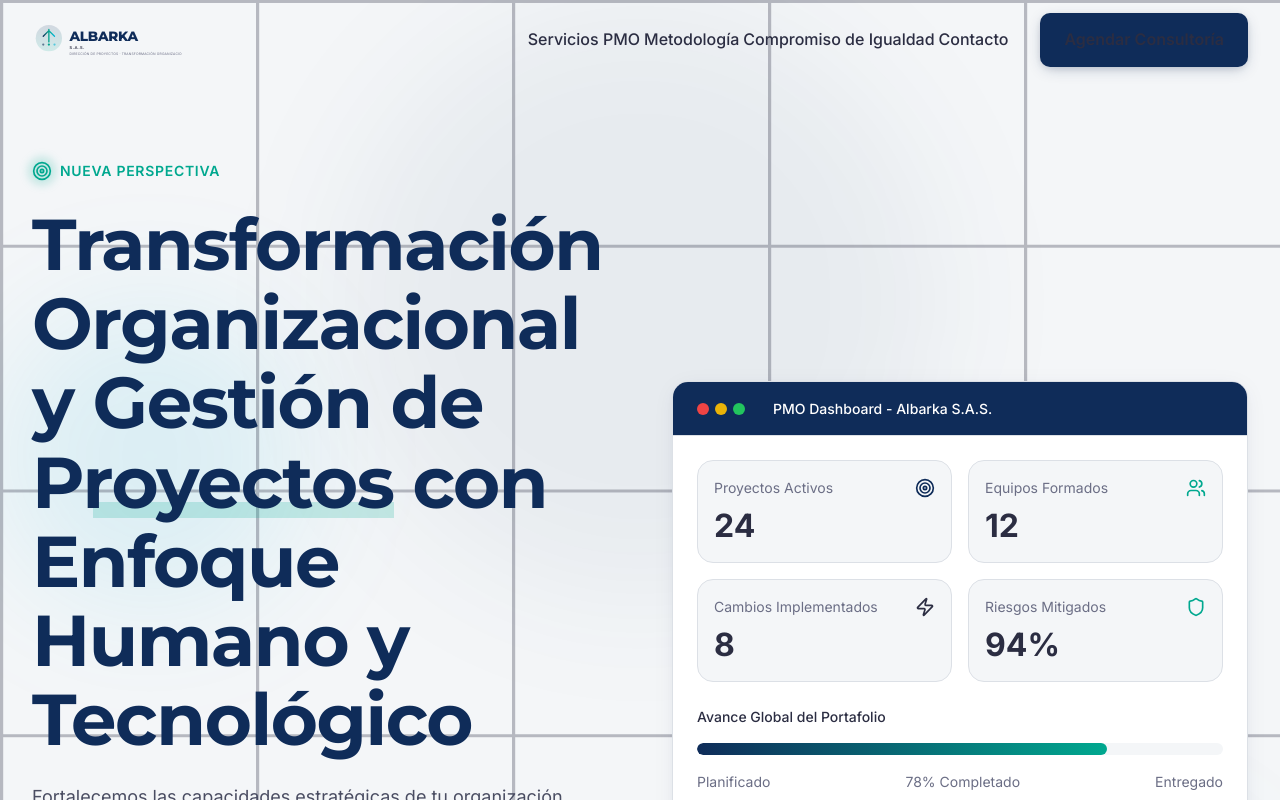
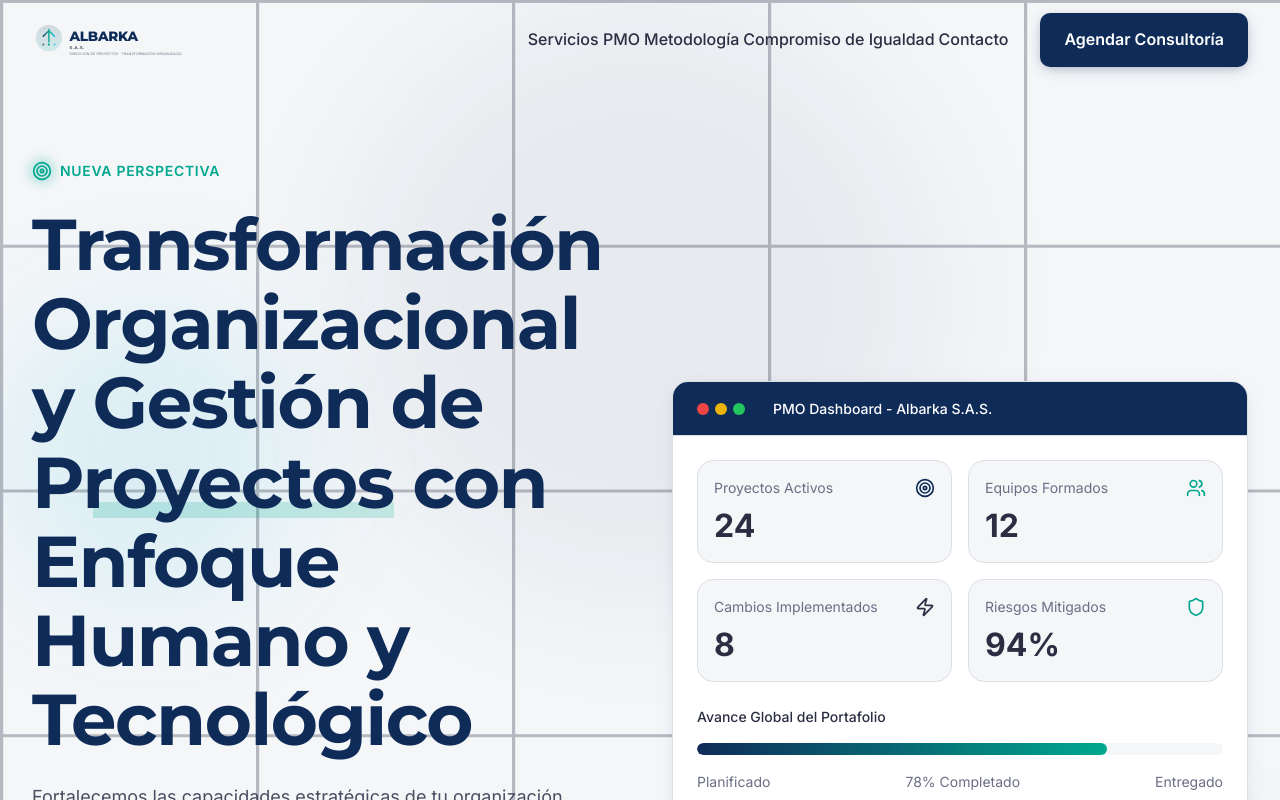
Before and after one commit to mauriciop-dev/albarka, a Next.js app: page / in a window 1280 px wide. Shown: the top 800 px of the page. Built offline with nearby package versions, Linux system fonts and the light colour scheme.

Commit message:
Fix: Force white text on primary buttons with CSS !important and inline styles as fallback

```diff
--- a/app/globals.css
+++ b/app/globals.css
@@ -41,7 +41,14 @@
   }
 
   .btn-primary {
-    @apply btn bg-primary text-primary-foreground hover:bg-primary-dark focus-visible:ring-primary shadow-btn-primary;
+    @apply btn bg-primary hover:bg-primary-dark focus-visible:ring-primary shadow-btn-primary;
+    color: #FFFFFF !important;
+  }
+
+  .btn-primary:hover,
+  .btn-primary:focus,
+  .btn-primary:active {
+    color: #FFFFFF !important;
   }
 
   .btn-secondary {
--- a/components/ui/Button.tsx
+++ b/components/ui/Button.tsx
@@ -26,6 +26,13 @@ const Button = forwardRef<HTMLButtonElement | HTMLAnchorElement, ButtonProps>(
       secondary: 'bg-secondary text-white hover:bg-secondary-dark focus-visible:ring-secondary shadow-btn-secondary',
       outline: 'border-2 border-primary text-primary hover:bg-primary hover:text-white focus-visible:ring-primary bg-transparent',
       ghost: 'text-primary hover:bg-primary/10 focus-visible:ring-primary bg-transparent',
+    };
+
+    const variantStyles = {
+      primary: { color: '#FFFFFF' },
+      secondary: { color: '#FFFFFF' },
+      outline: {},
+      ghost: {},
     };
 
     const sizes = {
@@ -57,6 +64,7 @@ const Button = forwardRef<HTMLButtonElement | HTMLAnchorElement, ButtonProps>(
           className: mergedClassName,
           ariaDisabled: isDisabled ? true : undefined,
           tabIndex: isDisabled ? -1 : undefined,
+          style: { ...childProps.style, ...variantStyles[variant] },
           ...anchorProps,
           ...childProps,
         };
@@ -72,6 +80,7 @@ const Button = forwardRef<HTMLButtonElement | HTMLAnchorElement, ButtonProps>(
           className={combinedClassName}
           aria-disabled={isDisabled ? true : undefined}
           tabIndex={isDisabled ? -1 : undefined}
+          style={variantStyles[variant]}
           {...anchorProps}
         >
           {children}
@@ -87,6 +96,7 @@ const Button = forwardRef<HTMLButtonElement | HTMLAnchorElement, ButtonProps>(
         type={type}
         className={cn(baseStyles, variants[variant], sizes[size], className)}
         disabled={isDisabled}
+        style={variantStyles[variant]}
         {...buttonProps}
       >
         {loading && (
```
